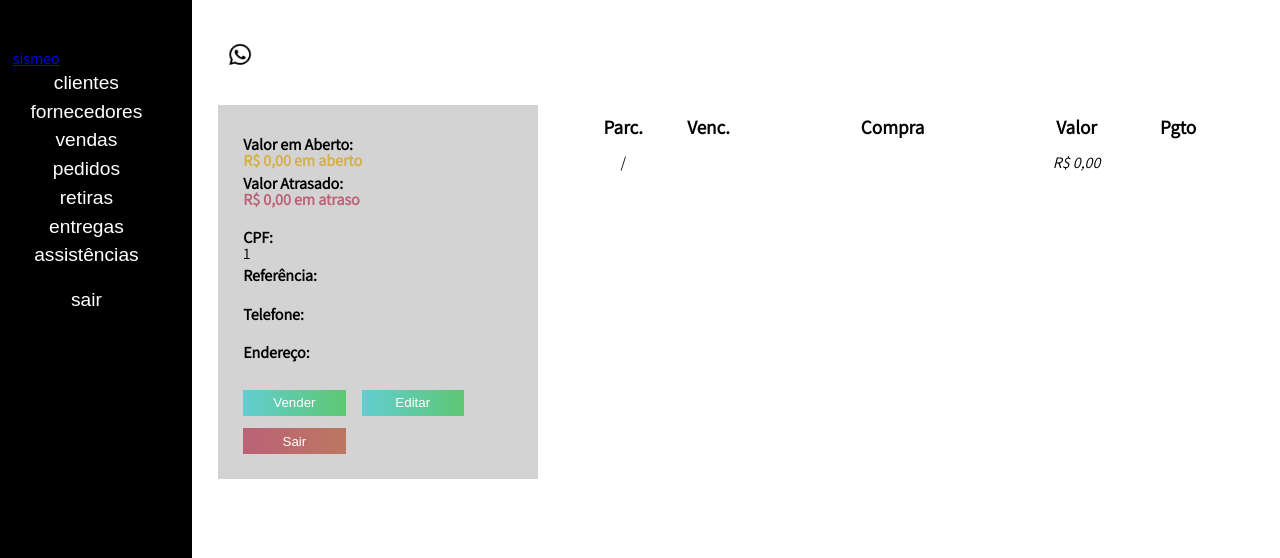
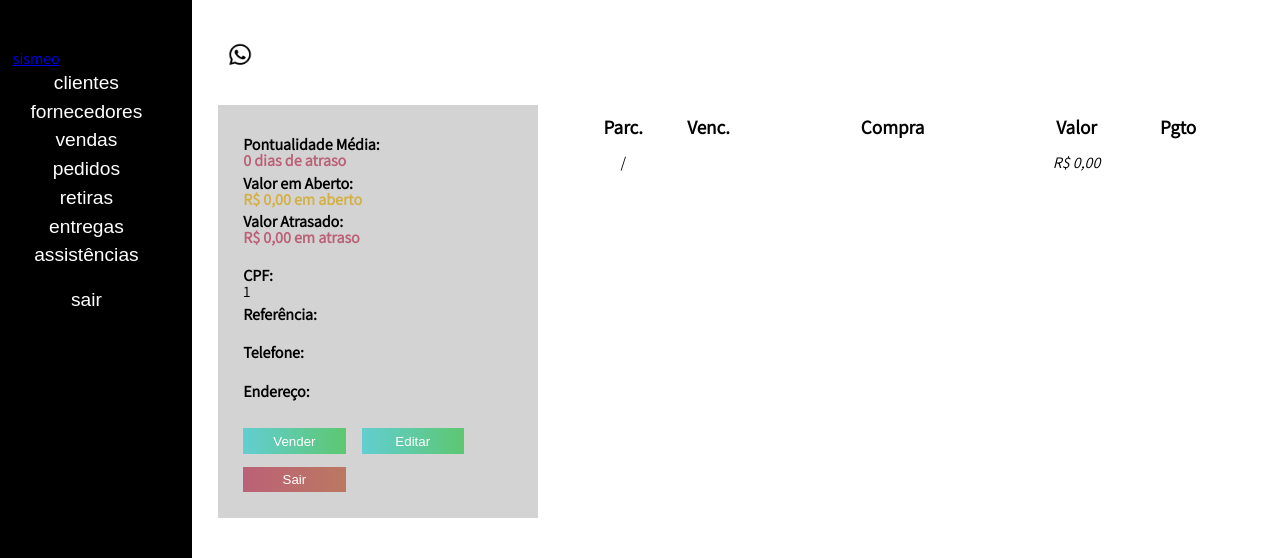
Before and after one commit to tiagoornelas/meomoveis, a PHP site: page /visualizar_cliente.php?cpf=1 in a window 1280 px wide. Shown: the part 154-712 px from the top of the page. Run offline with PHP 8.4, Linux system fonts and the light colour scheme; data that the repository does not hold is empty.

Commit message:
Retorna ao padrao apos tentativa frustrada de correçao de bug

```diff
--- a/visualizar_cliente.php
+++ b/visualizar_cliente.php
@@ -38,7 +38,7 @@
 			$cpf = filter_input(INPUT_GET, 'cpf', FILTER_SANITIZE_NUMBER_INT);
 			$termo_da_pesquisa = $_GET['cpf'];
 			$conteudo_pesquisa = "SELECT Cliente, ClienteCPF, DataDeb, DataCred,
-										        AVG(DateDiff(DataDeb, IFNULL(DataCred, CURRENT_DATE())) as 'Pontualidade'
+										        AVG(DateDiff(DataDeb, DataCred)) as 'Pontualidade'
 												    FROM lancamentos WHERE ClienteCPF=$cpf";
 			$sql = $conteudo_pesquisa;
 			$search = mysqli_query($conn,$sql);
```
